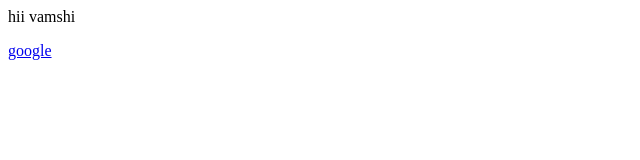
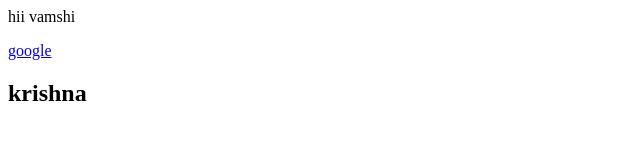
Before and after one commit to Vamshi377/Test, a plain HTML site: page index.html in a window 1280 px wide. Shown: the whole page, without its empty margins (0-640 px from the left). Drawn offline with Linux system fonts and the light colour scheme.

Commit message:
addednewline

```diff
--- a/index.html
+++ b/index.html
@@ -1,2 +1,3 @@
 <p>hii vamshi</p>
 <a href="https://www.google.com">google</a>
+<h2>krishna</h2>
```
